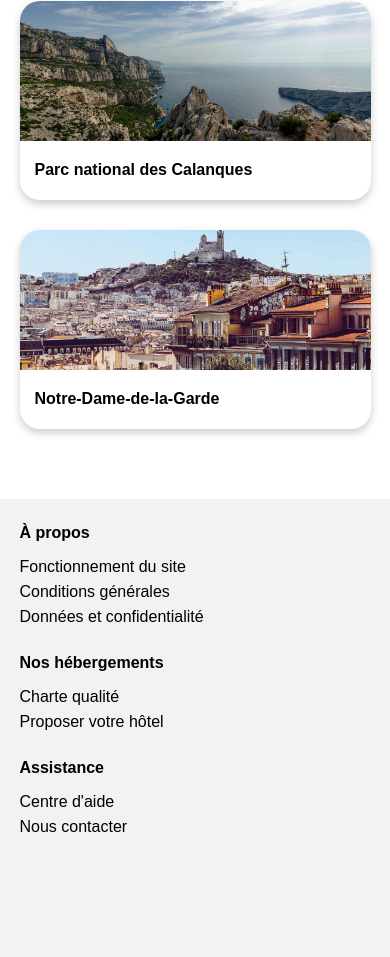
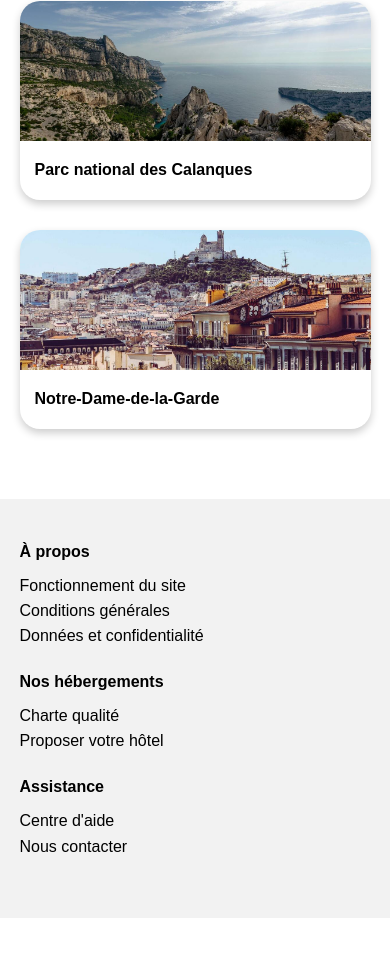
Before and after one commit to v4lverine/Projet_Booki_VB, a plain HTML site: page index.html in a window 390 px wide. Shown: the part 3296-4253 px from the top of the page. After the commit the page ends 4214 px from the top, so only its background shows below. Drawn offline with Linux system fonts and the light colour scheme; a web font is replaced by a local one.

Commit message:
Correctifs responsive

```diff
--- a/style.css
+++ b/style.css
@@ -624,7 +624,7 @@ footer /*dimension et orientation du footer*/
 	{
 		display: flex;
 		flex-direction: column;
-		padding: 5% 0 25% 0;
+		padding: 10% 0;
 	}
 
 	.nav_footer
```
